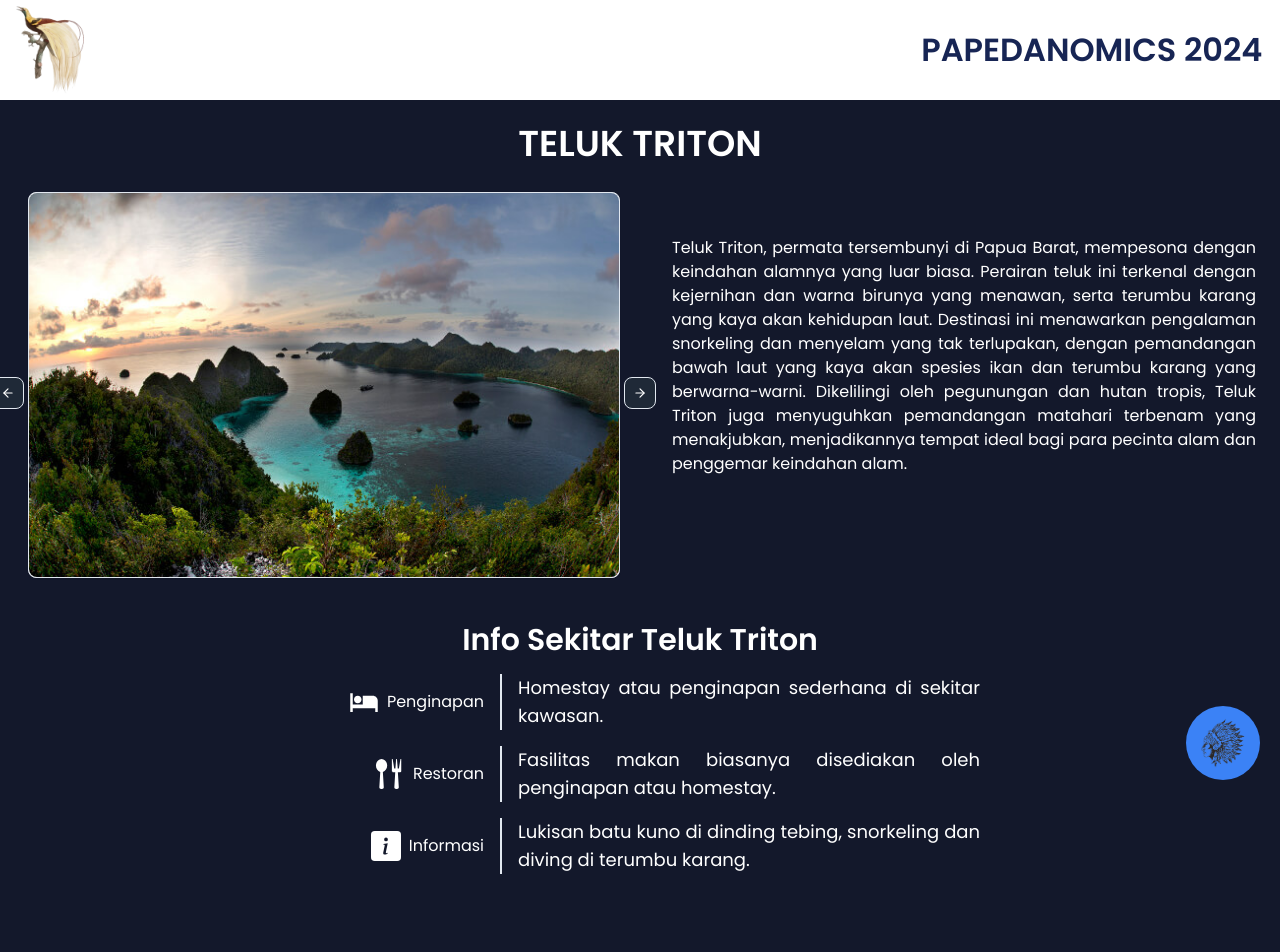
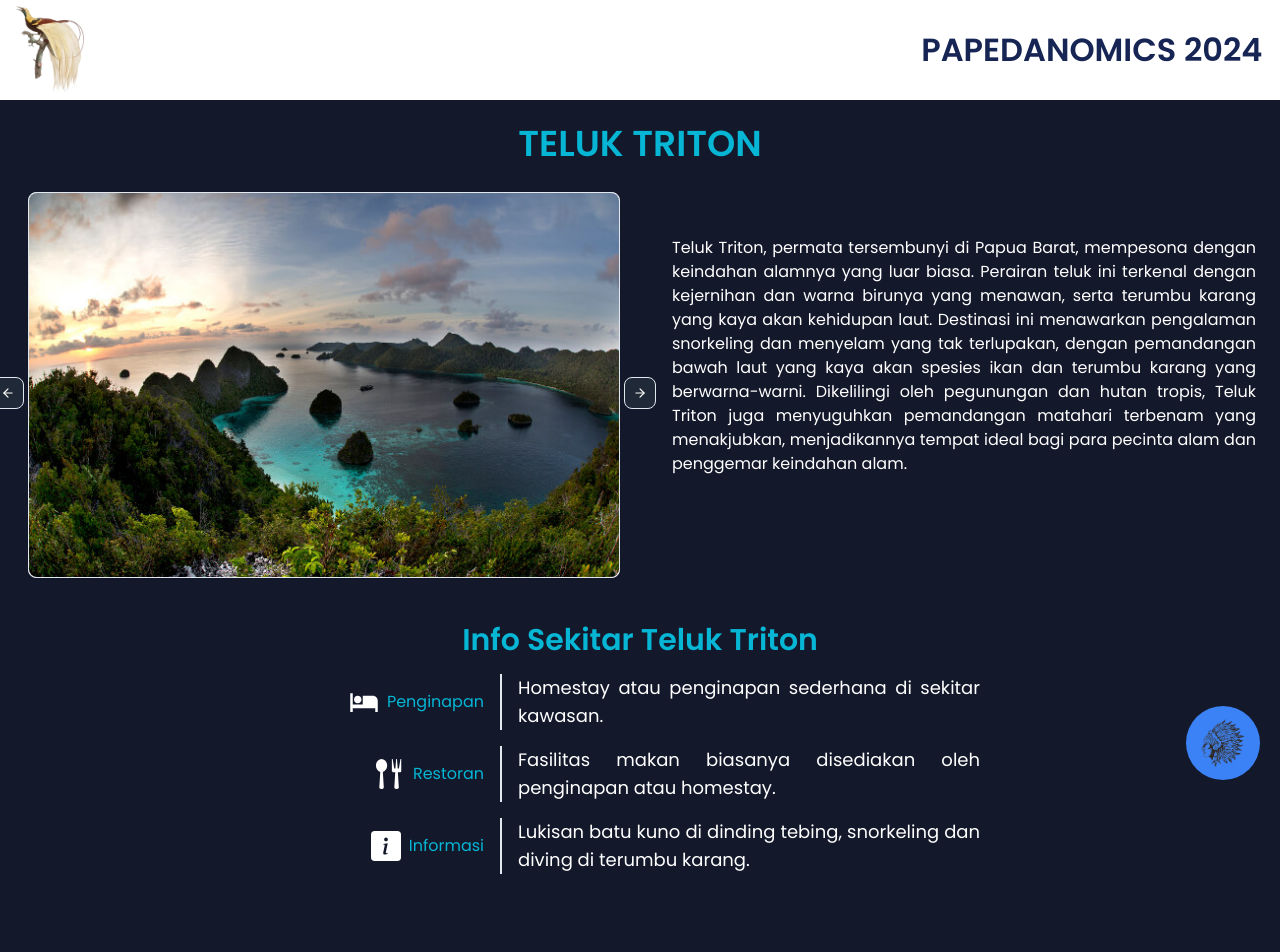
Before and after one commit to ily3000n/papedanomics, a Next.js app: page /teluktriton in a window 1280 px wide. Shown: the top 952 px of the page. Built offline with nearby package versions, Linux system fonts and the light colour scheme.

Commit message:
Update detail.tsx

```diff
--- a/app/teluktriton/detail.tsx
+++ b/app/teluktriton/detail.tsx
@@ -54,7 +54,7 @@ const Detail: React.FC = () => {
 
   return (
     <div className='bg-[#13182B] min-h-screen pb-24'>
-      <h1 className='text-center text-4xl font-extrabold pt-6 text-white'>{wisata.title.toUpperCase()}</h1>
+      <h1 className='text-center text-4xl font-extrabold pt-6 text-cyan-500'>{wisata.title.toUpperCase()}</h1>
       <div className='flex flex-col md:flex-row gap-8 p-6 mx-auto max-w-screen-xl'>
         <div className="w-full md:w-7/12">
           <Carousel
@@ -90,21 +90,21 @@ const Detail: React.FC = () => {
           <p className='text-justify ml-4 mt-12'>{wisata.des}</p>
         </div>
       </div>
-      <div className='text-white text-center text-3xl font-bold'>Info Sekitar {wisata.title}</div>
+      <div className='text-cyan-500 text-center text-3xl font-bold'>Info Sekitar {wisata.title}</div>
       <div className='grid grid-cols-1 md:grid-cols-2 sm:grid-rows-3 gap-4 mt-4 text-white md:mr-[300px] mx-10'>
         <div className='flex justify-center md:justify-end md:border-r-2 pr-4'>
           <div className='flex items-center'>
             <MdHotel className='text-3xl' />
-            <span className='ml-2 text-center'>Penginapan</span>
+            <span className='ml-2 text-center text-cyan-500'>Penginapan</span>
           </div>
         </div>
         <div>
-          <p className='text-lg text-justify'>{wisata.penginapan}</p>
+          <p className='text-lg text-justify '>{wisata.penginapan}</p>
         </div>
         <div className='flex justify-center md:justify-end md:border-r-2 pr-4'>
           <div className='flex items-center'>
             <ImSpoonKnife className='text-3xl' />
-            <span className='ml-2 text-center'>Restoran</span>
+            <span className='ml-2 text-center text-cyan-500'>Restoran</span>
           </div>
         </div>
         <div>
@@ -113,7 +113,7 @@ const Detail: React.FC = () => {
         <div className='flex justify-center md:justify-end md:border-r-2 pr-4'>
           <div className='flex items-center'>
             <BsInfoSquareFill className='text-3xl' />
-            <span className='ml-2 text-center'>Informasi</span>
+            <span className='ml-2 text-center text-cyan-500'>Informasi</span>
           </div>
         </div>
         <div>
```
